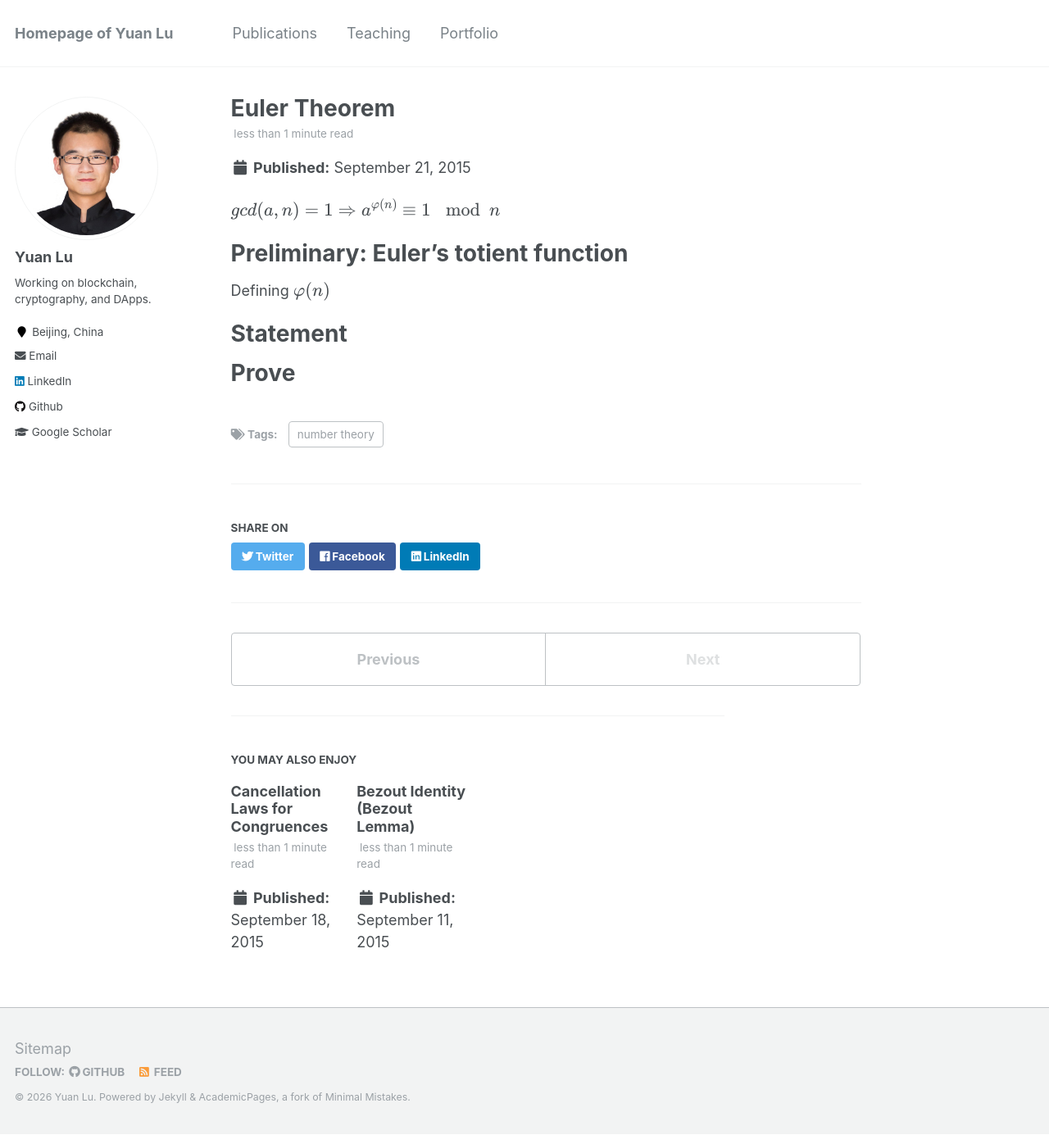
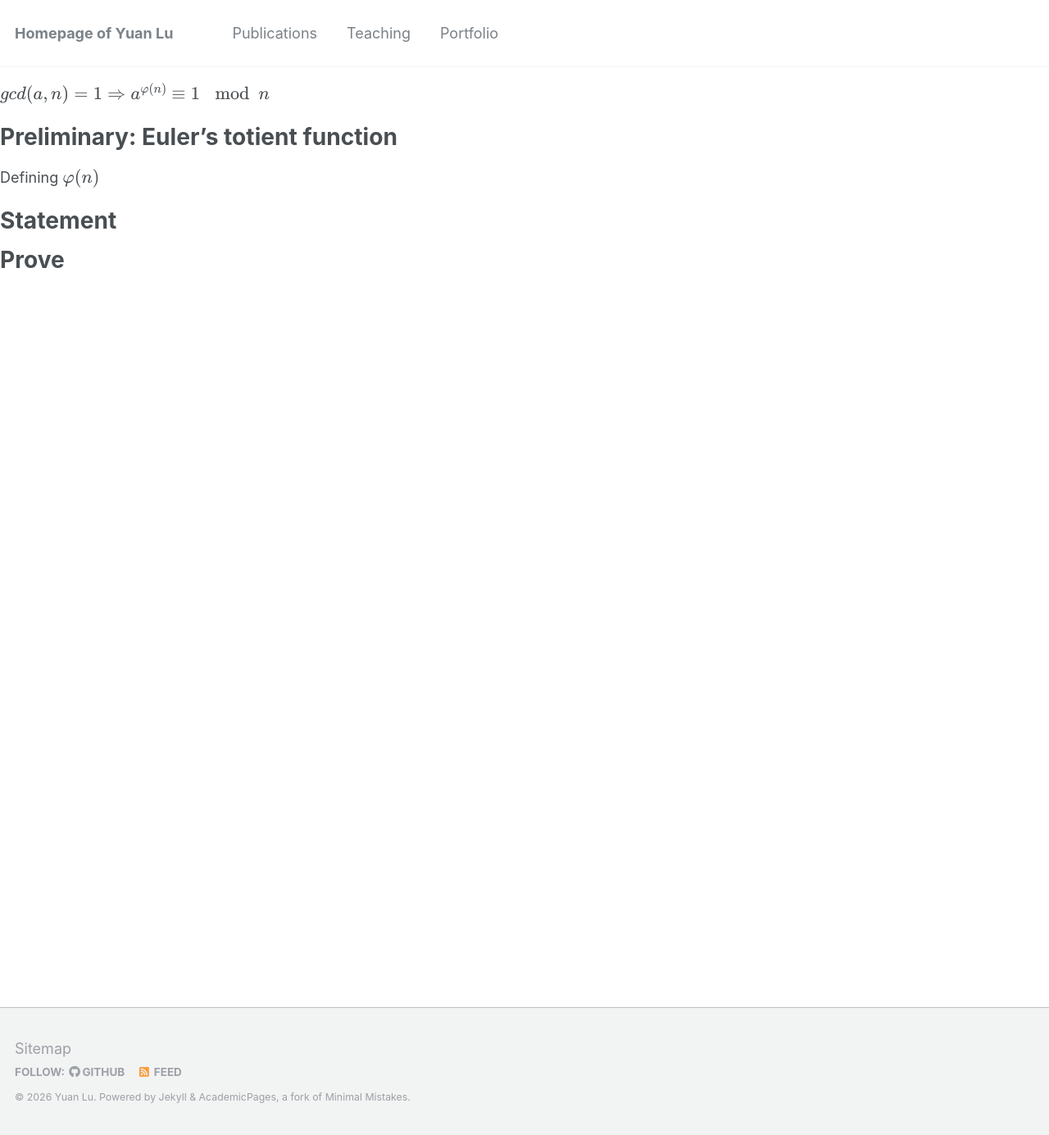
Before and after one commit to yylluu/yylluu.github.io, a Jekyll site: the page built from _posts/2015-09-21-euler-theorem.md, in a window 1280 px wide and 1385 px high. Shown: the whole window at 82% size. Built offline with Jekyll 4.4.1, drawn with Linux system fonts in a browser that asks for light colours; our own code applies the rules of GitHub Pages for plain Markdown files; formulas are drawn with MathJax 3; some of the changed lines change nothing that is shown.

Commit message:
Update _config.yml

```diff
--- a/_config.yml
+++ b/_config.yml
@@ -190,16 +190,16 @@ collections:
 # Defaults
 defaults:
   # _posts
-  - scope:
-      path: ""
-      type: posts
-    values:
-      layout: single
-      author_profile: true
-      read_time: true
-      comments: true
-      share: true
-      related: true
+  #- scope:
+  #    path: ""
+  #    type: posts
+  #  values:
+  #    layout: single
+  #    author_profile: true
+  #    read_time: true
+  #    comments: true
+  #    share: true
+  #    related: true
   # _pages
   - scope:
       path: ""
@@ -235,13 +235,13 @@ defaults:
       share: true
       comment: true
   # _talks
-  - scope:
-      path: ""
-      type: talks
-    values:
-      layout: talk
-      author_profile: true
-      share: true
+  #- scope:
+  #    path: ""
+  #    type: talks
+  #  values:
+  #    layout: talk
+  #    author_profile: true
+  #    share: true
 
 # Sass/SCSS
 sass:
```
